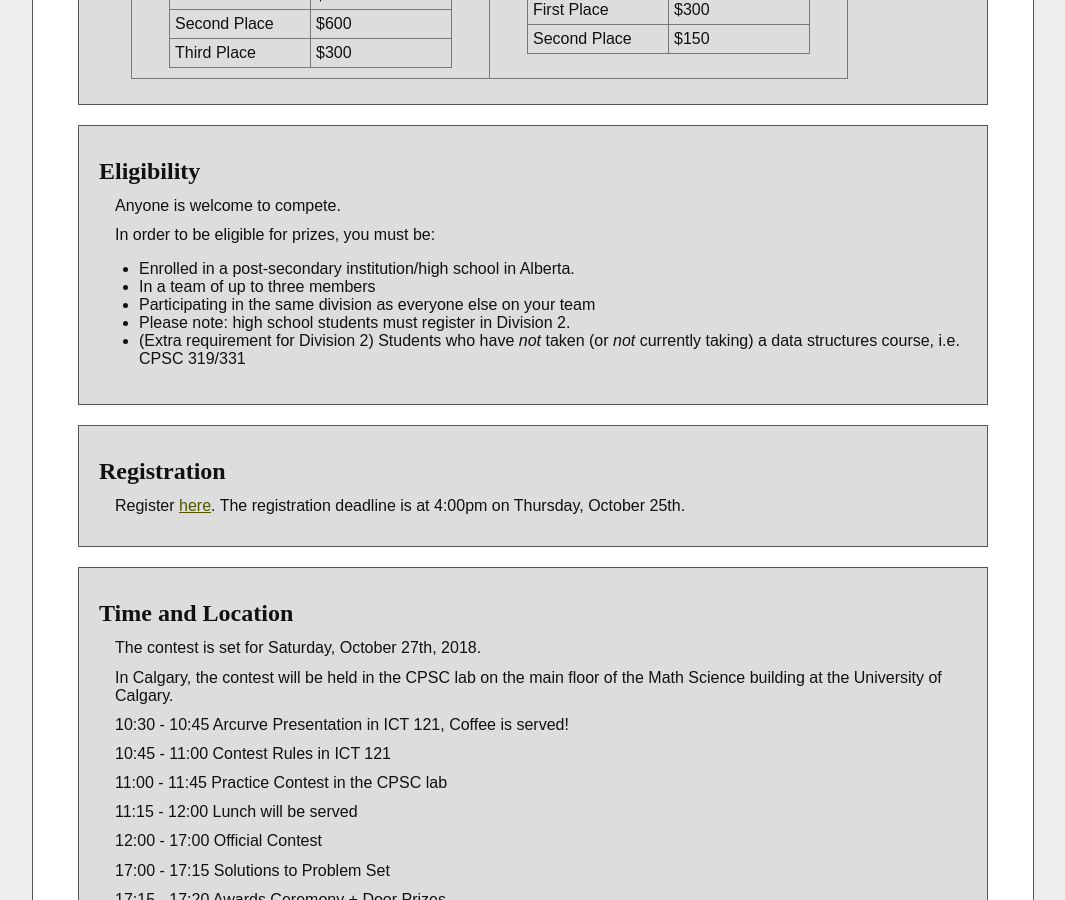
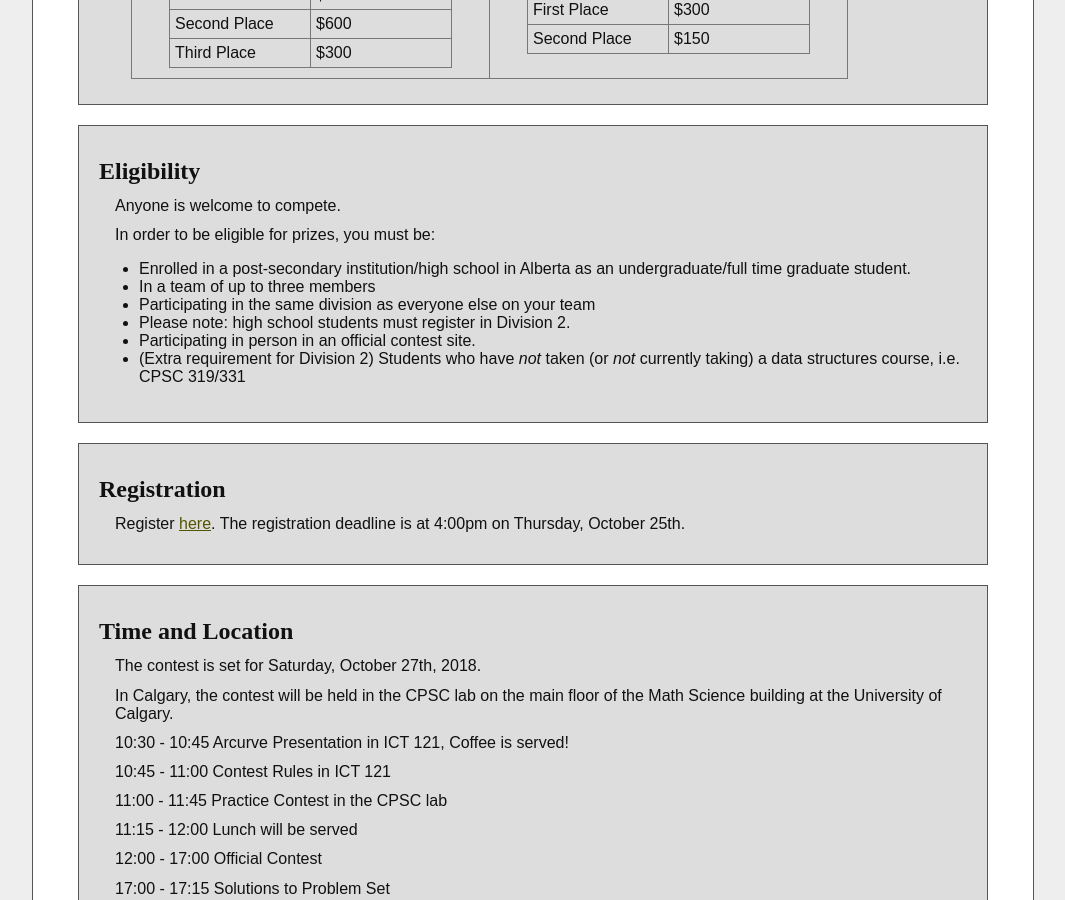
Before and after one commit to ProblemSolvingClub/psc-website, a Jekyll site: the page contests/acpc/2018/index.html, which Jekyll copies as it is, in a window 1280 px wide and 900 px high, scrolled down 606 px. Shown: the whole window, without its empty margins (107-1172 px from the left). Built offline with Jekyll 4.4.1, drawn with Linux system fonts in a browser that asks for light colours; some web fonts are replaced.

Commit message:
rule updates

```diff
--- a/contests/acpc/2018/index.html
+++ b/contests/acpc/2018/index.html
@@ -80,10 +80,11 @@
             <p>
             In order to be eligible for prizes, you must be:
             <ul>
-                <li> Enrolled in a post-secondary institution/high school in Alberta. </li>
+                <li> Enrolled in a post-secondary institution/high school in Alberta as an undergraduate/full time graduate student. </li>
                 <li> In a team of up to three members </li>
                 <li> Participating in the same division as everyone else on your team </li>
 		<li> Please note: high school students must register in Division 2. </li>
+		<li> Participating in person in an official contest site. </li>
 
                 <li> (Extra requirement for Division 2) Students who have <em>not</em> taken (or <em>not</em> currently taking) a data structures course, i.e. CPSC 319/331 </li>
 
```
